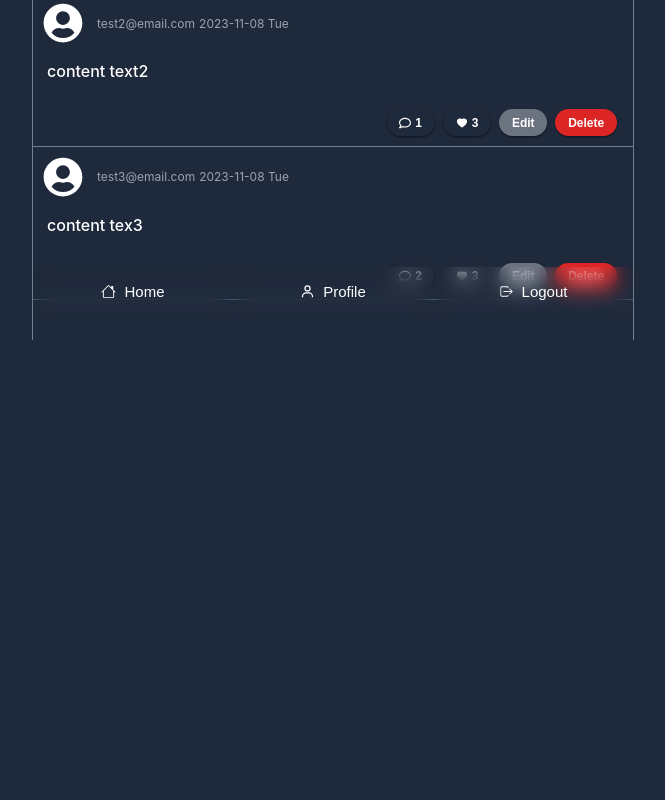
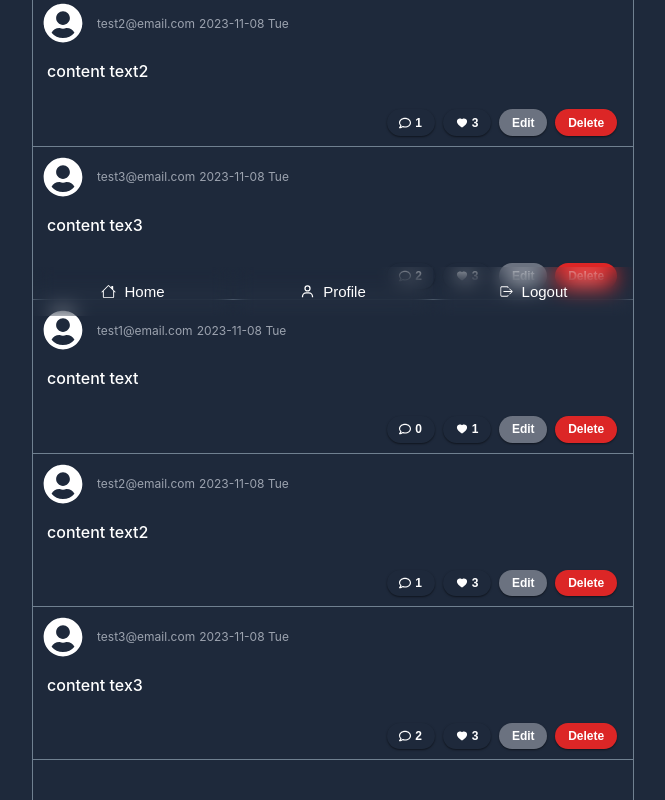
Before and after one commit to SeungGukYoo/ISNS, a React (Create React App) app: page / in a window 1280 px wide. Shown: the part 484-1284 px from the top of the page, without its empty margins (307-972 px from the left). Before the commit the page ends 824 px from the top, so only its background shows below. Built offline with nearby package versions, Linux system fonts and the light colour scheme.

Commit message:
feat: form과 post 컴포넌트로 분리

```diff
--- /dev/null
+++ b/src/components/PostBox.tsx
@@ -0,0 +1,50 @@
+import React from 'react';
+import { AiFillHeart } from 'react-icons/ai';
+import { FaRegComment, FaUserCircle } from 'react-icons/fa';
+import { Link } from 'react-router-dom';
+import type { PostProps } from '../..';
+
+const PostBox = ({ post }: { post: PostProps }) => {
+  const handleDelete = () => {
+    console.log('event');
+  };
+  return (
+    <div className="post__box" key={post.id}>
+      <Link to={`/posts/${post.id}`}>
+        <div className="post__box-profile">
+          <div className="post__flex">
+            {post.profileUrl && post.profileUrl?.length > 0 ? (
+              <img src={post.profileUrl} className="post__box-img" />
+            ) : (
+              <FaUserCircle className="post__box-icon" />
+            )}
+            <div className="post__email">{post.email}</div>
+            <div className="post__createdAt">{post.createdAt}</div>
+          </div>
+          <div className="post__content">{post.content}</div>
+        </div>
+      </Link>
+      <div className="post__box-footer">
+        {/* post.uid===user.uid */}
+        <>
+          <button type="button" className="post__delete" onClick={handleDelete}>
+            Delete
+          </button>
+          <button type="button" className="post__edit">
+            <Link to={`/posts/edit/${post.id}`}>Edit</Link>
+          </button>
+        </>
+        <button type="button" className="post__likes">
+          <AiFillHeart />
+          {post?.likeCount || 0}
+        </button>
+        <button type="button" className="post__comments">
+          <FaRegComment />
+          {post?.comments?.length || 0}
+        </button>
+      </div>
+    </div>
+  );
+};
+
+export default PostBox;
--- /dev/null
+++ b/src/components/PostForm.tsx
@@ -0,0 +1,34 @@
+import React from 'react';
+import { FiImage } from 'react-icons/fi';
+
+const PostForm = () => {
+  const handleFileUpload = () => {
+    console.log('event');
+  };
+  return (
+    <form action="" className="post__form">
+      <textarea
+        name="content"
+        id="content"
+        className="post__form-textarea"
+        placeholder="What is Happening"
+        required
+      />
+      <div className="post__form-submit-area">
+        <label htmlFor="file-input" className="post__form-file">
+          <FiImage className="post__form-file-icon" />
+        </label>
+        <input
+          className="hidden"
+          type="file"
+          name="file-input"
+          accept="image/*"
+          onChange={handleFileUpload}
+        />
+        <input type="submit" value="Tweet" className="post__form-submit-btn" />
+      </div>
+    </form>
+  );
+};
+
+export default PostForm;
--- a/src/pages/home/index.tsx
+++ b/src/pages/home/index.tsx
@@ -1,7 +1,6 @@
-import { AiFillHeart } from 'react-icons/ai';
-import { FaRegComment, FaUserCircle } from 'react-icons/fa';
-import { FiImage } from 'react-icons/fi';
-import { Link } from 'react-router-dom';
+import PostBox from 'components/PostBox';
+import PostForm from 'components/PostForm';
+
 import type { PostProps } from '../../..';
 const posts: PostProps[] = [
   {
@@ -37,15 +36,42 @@ const posts: PostProps[] = [
     likes: ['a', 'b', 'c'],
     comments: ['a', 'b'],
   },
+  {
+    id: '4',
+    email: 'test1@email.com',
+    content: 'content text',
+    createdAt: '2023-11-08 Tue',
+    uid: 'unique ID',
+    profileUrl: '',
+    likeCount: 1,
+    likes: ['a'],
+    comments: [],
+  },
+  {
+    id: '5',
+    email: 'test2@email.com',
+    content: 'content text2',
+    createdAt: '2023-11-08 Tue',
+    uid: 'unique ID2',
+    profileUrl: '',
+    likeCount: 3,
+    likes: ['a'],
+    comments: ['a'],
+  },
+  {
+    id: '6',
+    email: 'test3@email.com',
+    content: 'content tex3',
+    createdAt: '2023-11-08 Tue',
+    uid: 'unique ID3',
+    profileUrl: '',
+    likeCount: 3,
+    likes: ['a', 'b', 'c'],
+    comments: ['a', 'b'],
+  },
 ];
 
 function HomePage() {
-  const handleFileUpload = () => {
-    console.log('event');
-  };
-  const handleDelete = () => {
-    console.log('event');
-  };
   return (
     <div className="home">
       <div className="home__title">Home</div>
@@ -53,65 +79,10 @@ function HomePage() {
         <div className="home__tab home__tab-active">For YOU</div>
         <div className="home__tab">Following</div>
       </div>
-      <form action="" className="post__form">
-        <textarea
-          name="content"
-          id="content"
-          className="post__form-textarea"
-          placeholder="What is Happening"
-          required
-        />
-        <div className="post__form-submit-area">
-          <label htmlFor="file-input" className="post__form-file">
-            <FiImage className="post__form-file-icon" />
-          </label>
-          <input
-            className="hidden"
-            type="file"
-            name="file-input"
-            accept="image/*"
-            onChange={handleFileUpload}
-          />
-          <input type="submit" value="Tweet" className="post__form-submit-btn" />
-        </div>
-      </form>
+      <PostForm />
       <div className="post">
         {posts.map(el => (
-          <div className="post__box" key={el.id}>
-            <Link to={`/posts/${el.id}`}>
-              <div className="post__box-profile">
-                <div className="post__flex">
-                  {el.profileUrl && el.profileUrl?.length > 0 ? (
-                    <img src={el.profileUrl} className="post__box-img" />
-                  ) : (
-                    <FaUserCircle className="post__box-icon" />
-                  )}
-                  <div className="post__email">{el.email}</div>
-                  <div className="post__createdAt">{el.createdAt}</div>
-                </div>
-                <div className="post__content">{el.content}</div>
-              </div>
-            </Link>
-            <div className="post__box-footer">
-              {/* post.uid===user.uid */}
-              <>
-                <button type="button" className="post__delete" onClick={handleDelete}>
-                  Delete
-                </button>
-                <button type="button" className="post__edit">
-                  <Link to={`/posts/edit/${el.id}`}>Edit</Link>
-                </button>
-              </>
-              <button type="button" className="post__likes">
-                <AiFillHeart />
-                {el?.likeCount || 0}
-              </button>
-              <button type="button" className="post__comments">
-                <FaRegComment />
-                {el?.comments?.length || 0}
-              </button>
-            </div>
-          </div>
+          <PostBox post={el} key={el.id} />
         ))}
       </div>
     </div>
```
